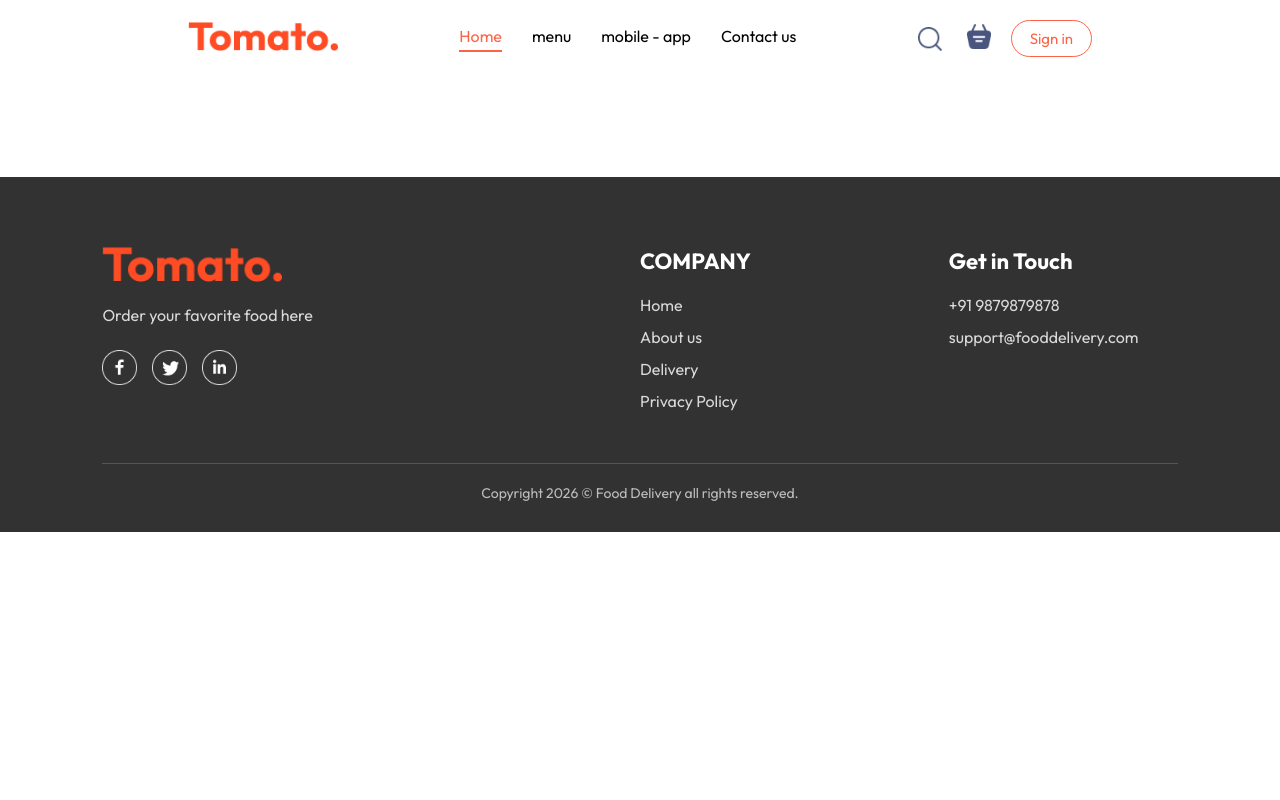
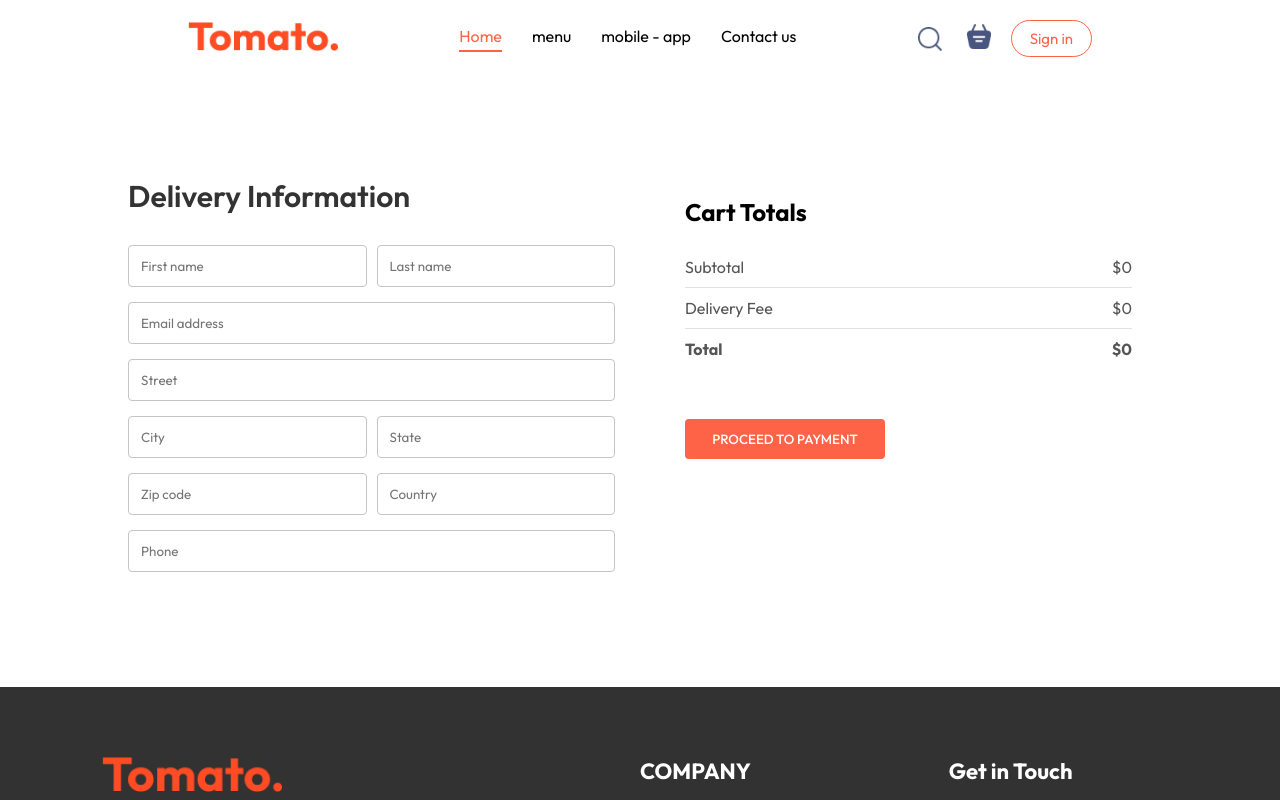
Before and after one commit to SAHIL16com/Food_delievery, a React (Vite) app in the folder frontend/: page /order in a window 1280 px wide. Shown: the top 800 px of the page. Built offline with nearby package versions, Linux system fonts and the light colour scheme.

Commit message:
frontend complete

```diff
--- a/frontend/src/pages/PlaceOrder/PlaceOrder.css
+++ b/frontend/src/pages/PlaceOrder/PlaceOrder.css
@@ -0,0 +1,68 @@
+.place-order {
+  display: flex;
+  align-items: flex-start;
+  justify-content: space-between;
+  gap: 50px;
+  margin-top: 100px;
+}
+
+.place-order-left {
+  width: 100%;
+  max-width: max(30vw, 500px);
+}
+
+.place-order-left .title {
+  font-size: 30px;
+  font-weight: 600;
+  margin-bottom: 30px;
+  color: #333;
+}
+
+.place-order input {
+  margin-bottom: 15px;
+  width: 100%;
+  padding: 12px;
+  border: 1px solid #c5c5c5;
+  border-radius: 4px;
+  outline: none;
+}
+
+.place-order input:focus {
+  border-color: tomato;
+}
+
+.place-order .multi-fields {
+  display: flex;
+  gap: 10px;
+}
+
+.place-order-right {
+  width: 100%;
+  max-width: max(40%, 500px);
+}
+
+.place-order-right .cart-total {
+  display: flex;
+  flex-direction: column;
+  gap: 20px;
+  background-color: #fff;
+  padding: 20px;
+  border-radius: 8px;
+}
+
+.place-order-right .cart-total button {
+  margin-top: 30px;
+}
+
+@media (max-width: 900px) {
+  .place-order {
+    flex-direction: column;
+    gap: 40px;
+  }
+  .place-order-left {
+    max-width: 100%;
+  }
+  .place-order-right {
+    max-width: 100%;
+  }
+}
--- a/frontend/src/pages/PlaceOrder/PlaceOrder.jsx
+++ b/frontend/src/pages/PlaceOrder/PlaceOrder.jsx
@@ -1,11 +1,58 @@
-import React from 'react'
+import React, { useContext } from 'react'
 import './PlaceOrder.css'
+import { StoreContext } from '../../context/StoreContext'
 
 const PlaceOrder = () => {
+  const { getTotalCartAmount } = useContext(StoreContext);
+
+  const handleSubmit = (e) => {
+    e.preventDefault();
+    // Payment/order placement logic hoga yaha in future i will add here
+  }
+
   return (
-    <div>
-
-    </div>
+    <form onSubmit={handleSubmit} className='place-order'>
+      <div className="place-order-left">
+        <p className="title">Delivery Information</p>
+        <div className="multi-fields">
+          <input type="text" placeholder='First name' required />
+          <input type="text" placeholder='Last name' required />
+        </div>
+        <input type="email" placeholder='Email address' required />
+        <input type="text" placeholder='Street' required />
+        <div className="multi-fields">
+          <input type="text" placeholder='City' required />
+          <input type="text" placeholder='State' required />
+        </div>
+        <div className="multi-fields">
+          <input type="text" placeholder='Zip code' required />
+          <input type="text" placeholder='Country' required />
+        </div>
+        <input type="text" placeholder='Phone' required />
+      </div>
+      <div className="place-order-right">
+        <div className="cart-total">
+          <h2>Cart Totals</h2>
+          <div>
+            <div className="cart-total-details">
+              <p>Subtotal</p>
+              <p>${getTotalCartAmount()}</p>
+            </div>
+            <hr />
+            <div className="cart-total-details">
+              <p>Delivery Fee</p>
+              <p>${getTotalCartAmount() === 0 ? 0 : 2}</p>
+            </div>
+            <hr />
+            <div className="cart-total-details">
+              <b>Total</b>
+              <b>${getTotalCartAmount() === 0 ? 0 : getTotalCartAmount() + 2}</b>
+            </div>
+          </div>
+          <button type="submit">PROCEED TO PAYMENT</button>
+        </div>
+      </div>
+    </form>
   )
 }
 
```
